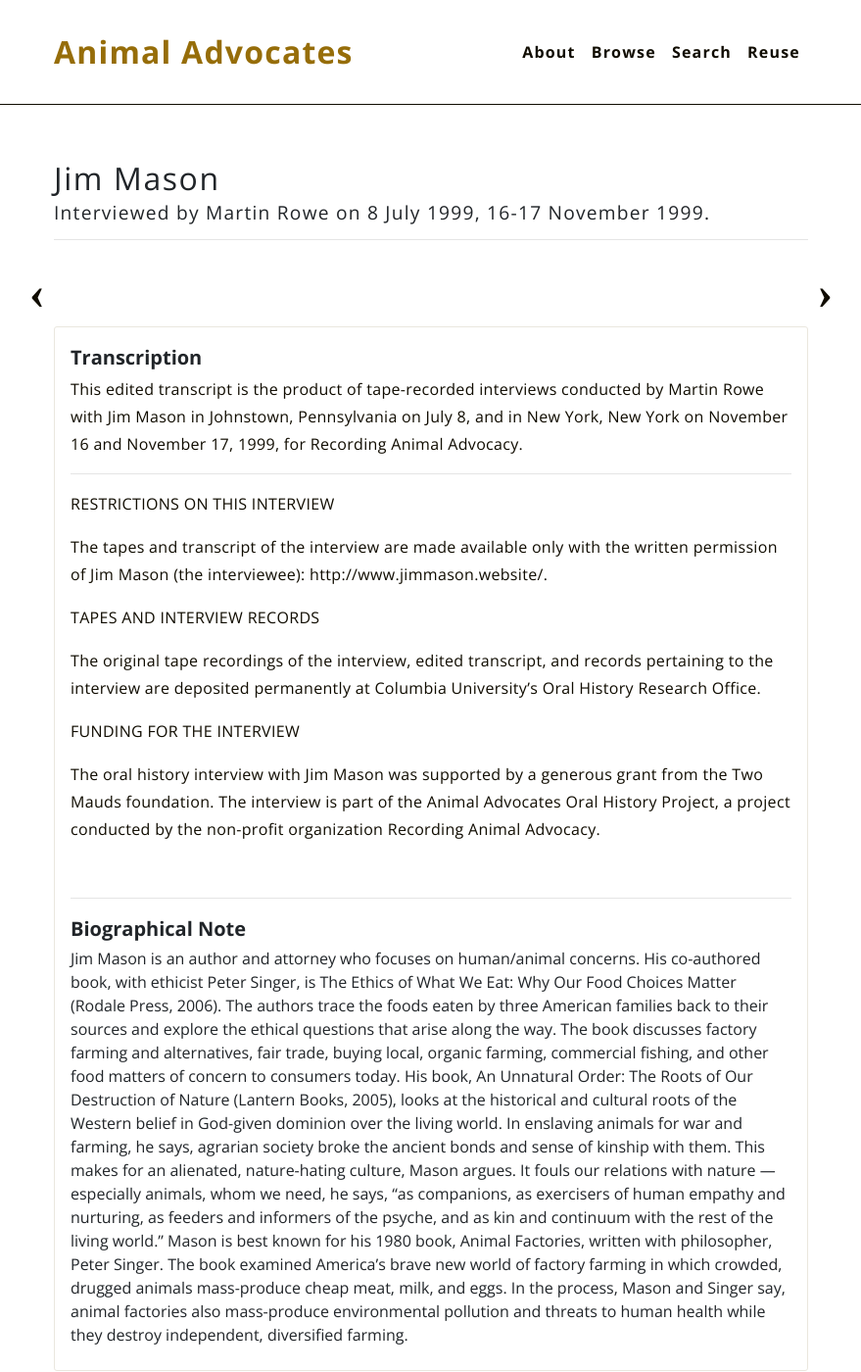
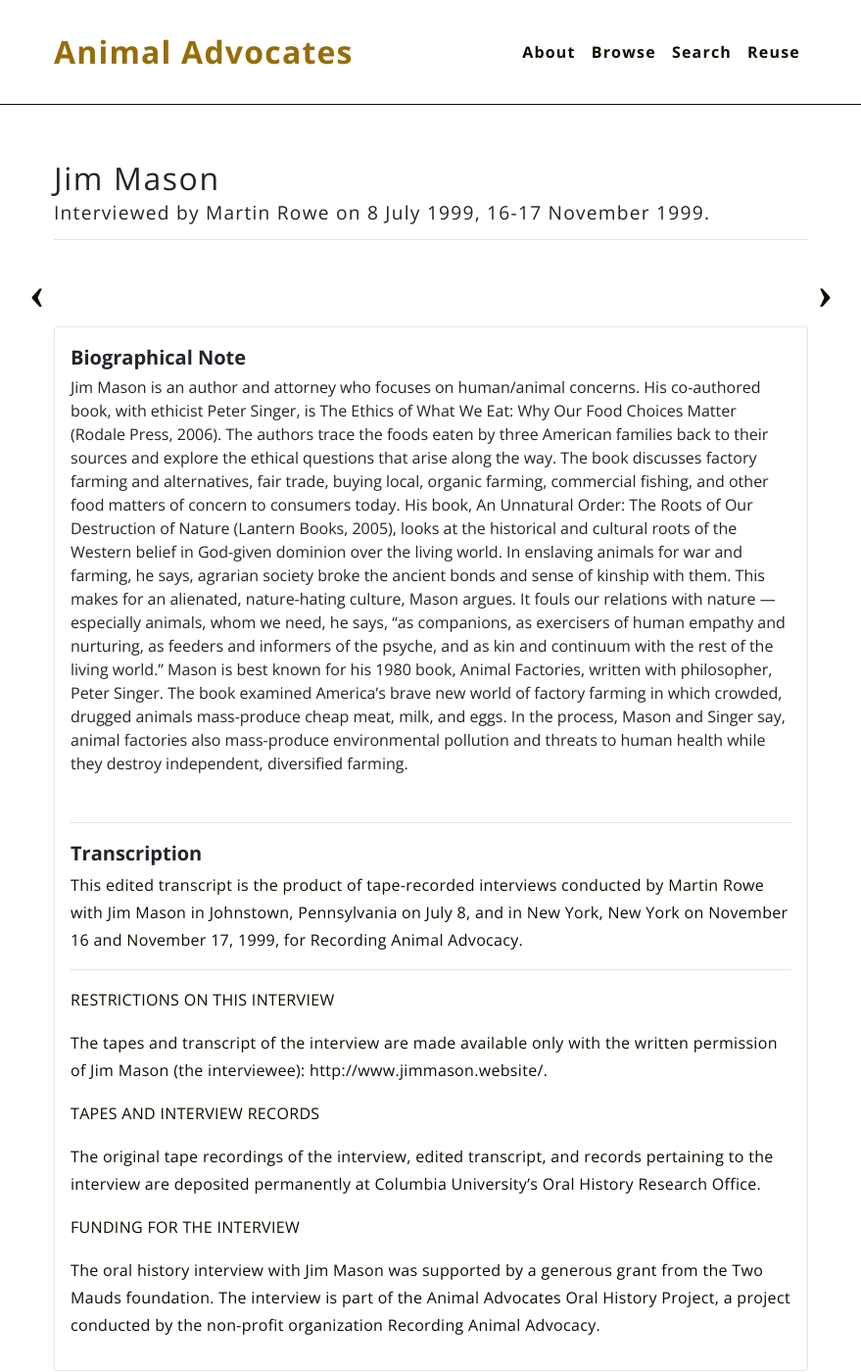
Before and after one commit to animaladvocates/animaladvocates.github.io, a Jekyll site: the page built from _advocates/in09.md, in a window 1280 px wide and 1400 px high. Shown: the whole window at 98% size, without its empty margins (200-1079 px from the left). Built offline with Jekyll 4.4.1, drawn with Linux system fonts in a browser that asks for light colours.

Commit message:
put bio note on top

```diff
--- a/_includes/item_metadata.html
+++ b/_includes/item_metadata.html
@@ -1,12 +1,5 @@
 <dl class='metadata-block'>
-  <dt>Transcription</dt>
-  {% for t in site.transcriptions %}
-  {% capture filename %}{{ t.relative_path | remove: "_transcriptions/" | remove: ".md" }}{% endcapture %}
-  {% if filename == page.pid %}{{t.content}}
-  {% endif %}
-{% endfor %}
-  <br>
-  <hr>
+
 
 
   {% for item in include.meta %}
@@ -33,4 +26,15 @@
       <dt>{{ item.label }}</dt>
       <dd>{{ value | strip }}</dd>
   {% endfor %}
+
+  <br>
+  <hr>
+
+    <dt>Transcription</dt>
+  {% for t in site.transcriptions %}
+  {% capture filename %}{{ t.relative_path | remove: "_transcriptions/" | remove: ".md" }}{% endcapture %}
+  {% if filename == page.pid %}{{t.content}}
+  {% endif %}
+{% endfor %}
+
 </dl>
```
